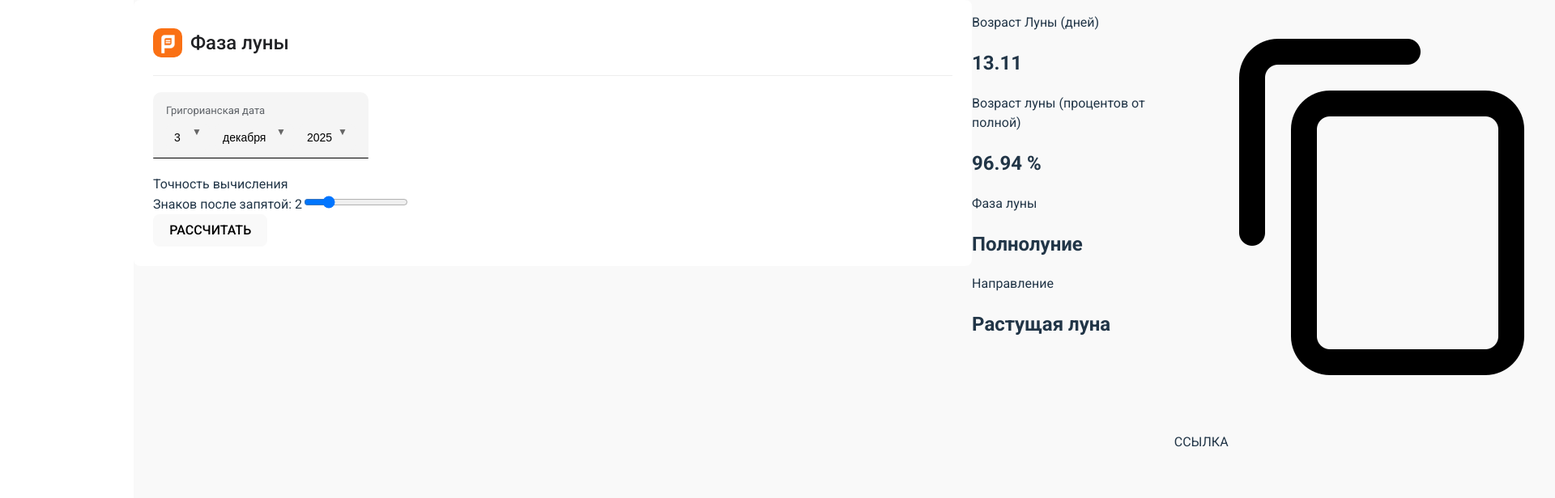
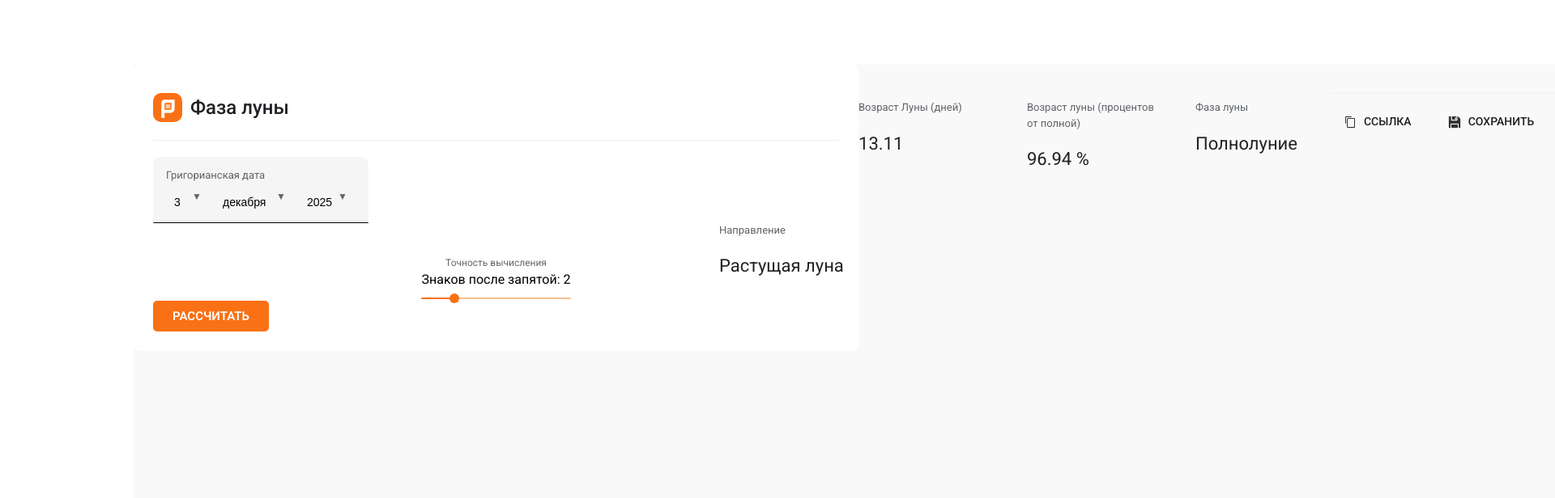
Before and after one commit to VadosKova/Moon-Calculator, a React (Vite) app in the folder moon-calc/: page / in a window 1280 px wide. Shown: the top 616 px of the page at 81% size, 1920 px wide, since content can reach past the window. Built offline with nearby package versions, Linux system fonts and the light colour scheme.

Commit message:
Final part of style

```diff
--- a/moon-calc/src/App.css
+++ b/moon-calc/src/App.css
@@ -117,3 +117,162 @@
   color: #666;
   pointer-events: none;
 }
+
+.loader {
+  width: 100%;
+  height: 3px;
+  background: #000;
+  margin-top: 15px;
+  border-radius: 3px;
+  animation: slideLoader 1s ease-in-out forwards;
+}
+
+@keyframes slideLoader {
+  0% { width: 0%; opacity: 1; }
+  60% { width: 85%; opacity: 1; }
+  100% { width: 100%; opacity: 0; }
+}
+
+.fade-in {
+  animation: fadeIn 0.6s ease forwards;
+  opacity: 0;
+}
+
+@keyframes fadeIn {
+  to { opacity: 1; }
+}
+
+.precision {
+  display: flex;
+  flex-direction: column;
+  align-items: center;
+  gap: 8px;
+  margin-top: 20px;
+}
+
+.precision label {
+  font-size: 12px;
+  color: #666666;
+  text-align: center;
+}
+
+.precision span {
+  display: block;
+  font-size: 16px;
+  color: #000000;
+
+}
+
+.precision input[type="range"] {
+  -webkit-appearance: none;
+  width: 185px;
+  height: 2px;
+  border-radius: 5px;
+  background: linear-gradient(to right, #FA7014 var(--value, 20%), #f5c08c var(--value, 20%));
+  outline: none;
+  transition: background 0.3s;
+  cursor: pointer;
+}
+
+.precision input[type="range"]::-webkit-slider-thumb {
+  -webkit-appearance: none;
+  width: 12px;
+  height: 12px;
+  border-radius: 50%;
+  background: #FA7014;
+  border: none;
+  cursor: pointer;
+  transition: transform 0.2s;
+}
+
+.precision input[type="range"]::-webkit-slider-thumb:hover {
+  transform: scale(1.1);
+}
+
+button {
+  background-color: #fa7014;
+  color: white;
+  border: none;
+  padding: 10px 24px;
+  border-radius: 5px;
+  font-weight: 600;
+  cursor: pointer;
+  font-size: 15px;
+  transition: 0.2s;
+}
+
+button:hover {
+  background-color: #e1620e;
+  box-shadow: #00000033 0px 4px 8px 0px;
+}
+
+.results {
+  display: grid;
+  grid-template-columns: repeat(3, 1fr);
+  gap: 30px 40px;
+  margin-top: 30px;
+  text-align: left;
+}
+
+.results div:last-child {
+  grid-column: 2 / 3;
+  justify-self: left;
+  margin-left: -380px;
+}
+
+.results p {
+  font-size: 13px;
+  color: #5f6368;
+  margin-bottom: 5px;
+}
+
+.results h2 {
+  font-size: 22px;
+  color: #202124;
+  font-weight: 400;
+}
+
+.other {
+  display: flex;
+  justify-content: flex-end;
+  align-items: center;
+  gap: 16px;
+  margin-top: 35px;
+  border-top: 1px solid #eee;
+  padding-top: 18px;
+}
+
+.other > div {
+  display: flex;
+  align-items: center;
+  gap: 8px;
+  border-radius: 8px;
+  padding: 6px 14px;
+  cursor: pointer;
+  transition: background 0.2s, transform 0.15s ease-in-out;
+}
+
+.other img {
+  width: 18px;
+  height: 18px;
+  object-fit: contain;
+  opacity: 0.8;
+  transition: opacity 0.2s;
+}
+
+.other p {
+  font-size: 14px;
+  color: #202124;
+  font-weight: 500;
+  margin: 0;
+}
+
+.other > div:hover {
+  background: #eaeaea;
+  border-radius: 8px;
+  transform: translateY(-1px);
+}
+
+.other > div:hover img {
+  opacity: 1;
+}
```
